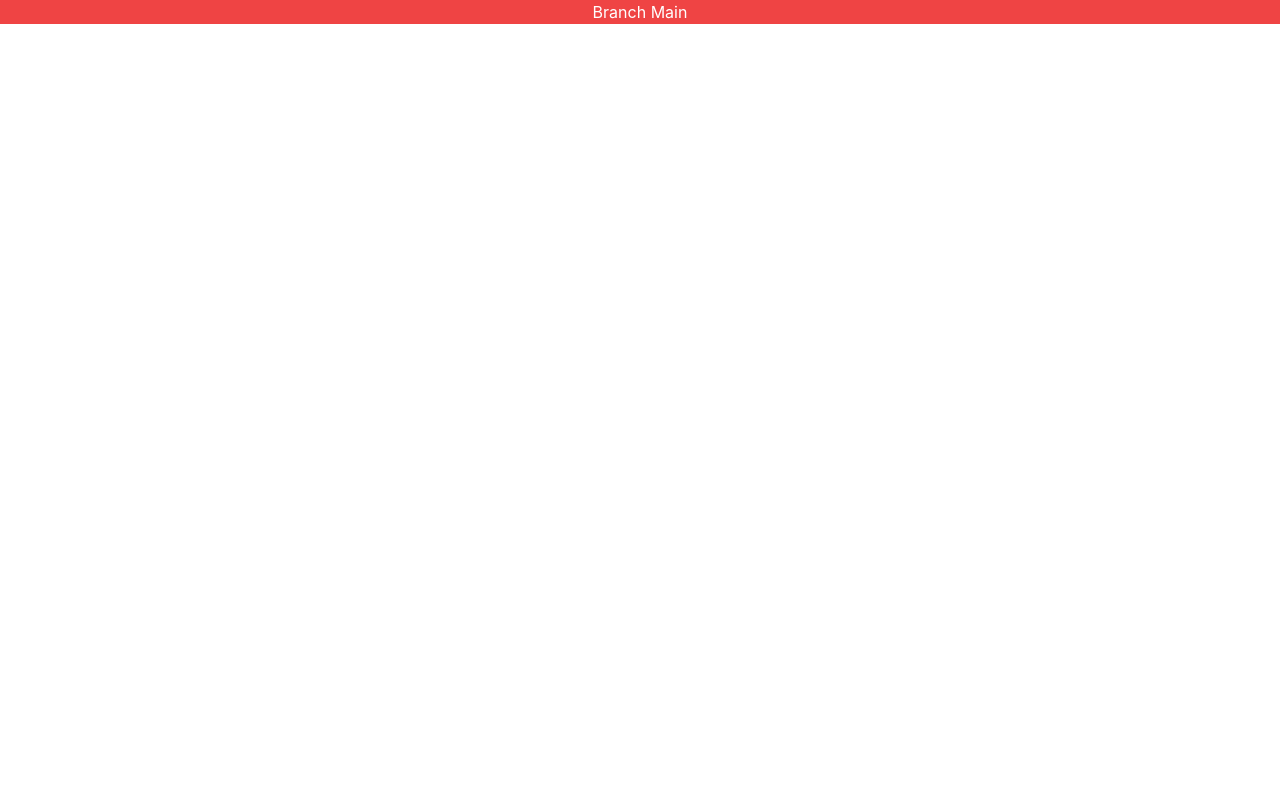
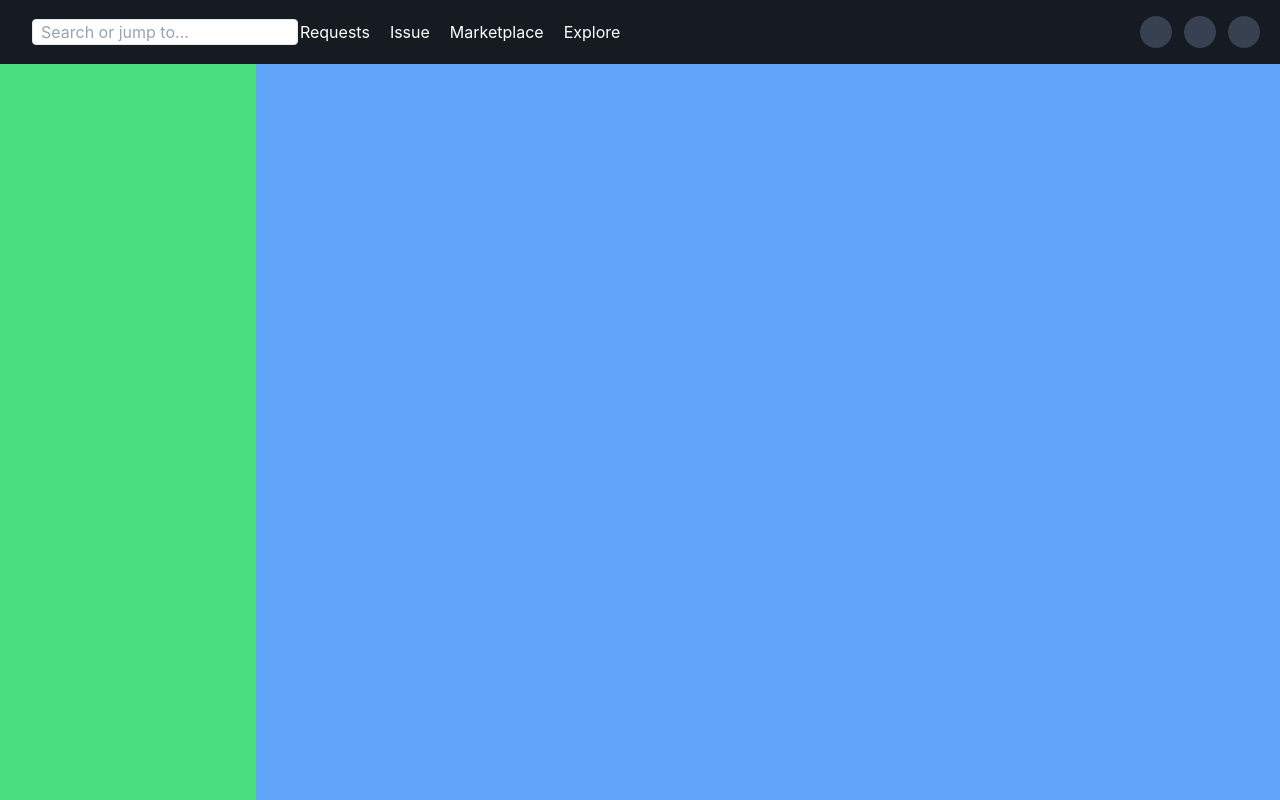
Before and after one commit to Wakype/belajar_reactjs, a React (Create React App) app: page / in a window 1280 px wide. Built offline with nearby package versions, Linux system fonts and the light colour scheme.

Commit message:
github clone UI

```diff
--- a/src/App.js
+++ b/src/App.js
@@ -1,12 +1,13 @@
-import React from "react"
-
+import React from "react";
+import { Home, PakIhsan } from "./page";
 
 function App() {
-  return(
+  return (
     <React.Fragment>
-      <h1 style={{textAlign: 'center'}} className="bg-red-500 text-white">Branch Main</h1>
+      <PakIhsan/>
+      {/* <Home/> */}
     </React.Fragment>
-  )
+  );
 }
 
-export default App
+export default App;
--- /dev/null
+++ b/src/page/home.jsx
@@ -0,0 +1,26 @@
+import React from "react";
+
+function Home() {
+  return (
+    <React.Fragment>
+      {/* <h1 style={{textAlign: 'center'}} className="bg-red-500 text-white">Branch Tailwind-Basic</h1> */}
+
+      <div className="w-screen h-screen bg-red-500">
+        <div className="h-[8%] w-full bg-[#161b22] flex justify-between items-center px-5">
+          <section className="flex items-center">
+            <div className="h-8 w-8 bg-gray-700 rounded-full"></div>
+            <input type="text" placeholder="Search or jump to..." className="h-5 rounded border px-2 py-3 ml-3"/>
+          </section>
+          <div className="">2</div>
+        </div>
+
+        <div className="h-[92%] w-full bg-yellow-400 sm:flex flex-none">
+          <div className="h-full sm:w-full md:w-[50%] lg:w-[20%] bg-green-400"></div>
+          <div className="h-full sm:w-full md:w-[50%] lg:w-[80%] bg-blue-400"></div>
+        </div>
+      </div>
+    </React.Fragment>
+  );
+}
+
+export default Home;
--- /dev/null
+++ b/src/page/index.js
@@ -0,0 +1,7 @@
+import Home from "./home";
+import PakIhsan from "./pakIhsan";
+
+export {
+    Home,
+    PakIhsan,
+}
--- /dev/null
+++ b/src/page/pakIhsan.jsx
@@ -0,0 +1,60 @@
+import React from "react";
+
+const PakIhsan = () => {
+  let classButton = "text-white hover:text-gray-300 transition-all ease-in-out";
+  let [popUp, setPopUp] = React.useState(false);
+
+  return (
+    <React.Fragment>
+      <div className="w-screen h-screen bg-red-500">
+        <div className="h-[8%] w-full bg-[#161b22] lg:hidden items-center px-5 flex justify-between">
+          <button
+            className="h-8 w-8 rounded-full flex flex-col items-center justify-center gap-1"
+            onClick={() => {
+              setPopUp(!popUp);
+            }}
+          >
+            <div className="w-[20px] border border-white"></div>
+            <div className="w-[20px] border border-white"></div>
+            <div className="w-[20px] border border-white"></div>
+          </button>
+          <button className="h-8 w-8 bg-gray-700 rounded-full"></button>
+          <button className="h-8 w-8 bg-gray-700 rounded-full"></button>
+        </div>
+
+        <div className="h-[8%] w-full bg-[#161b22] hidden lg:grid grid-cols-5 items-center px-5">
+          <section className="col-start-1 flex items-center">
+            <span className="h-8 w-8 bg-gray-700 rounded-full"></span>
+            <input
+              type="text"
+              placeholder="Search or jump to..."
+              className="h-5 rounded border px-2 py-3 ml-3"
+            />
+          </section>
+          <section className="col-span-3 h-full flex items-center gap-5">
+            <button className={classButton}>Pull Requests</button>
+            <button className={classButton}>Issue</button>
+            <button className={classButton}>Marketplace</button>
+            <button className={classButton}>Explore</button>
+          </section>
+          <section className="h-full w-full flex justify-end items-center gap-3">
+            <span className="h-8 w-8 bg-gray-700 rounded-full"></span>
+            <span className="h-8 w-8 bg-gray-700 rounded-full"></span>
+            <span className="h-8 w-8 bg-gray-700 rounded-full"></span>
+          </section>
+        </div>
+
+        <div className="h-[92%] w-full bg-yellow-400 sm:flex flex-none relative">
+          {popUp && (
+            <section className="bg-red-500 w-full h-[80%] lg:hidden block absolute top-0 z-10"></section>
+          )}
+
+          <div className="h-full w-full md:w-[50%] lg:w-[20%] bg-green-400"></div>
+          <div className="h-full w-full md:w-[50%] lg:w-[80%] bg-blue-400"></div>
+        </div>
+      </div>
+    </React.Fragment>
+  );
+};
+
+export default PakIhsan;
```
